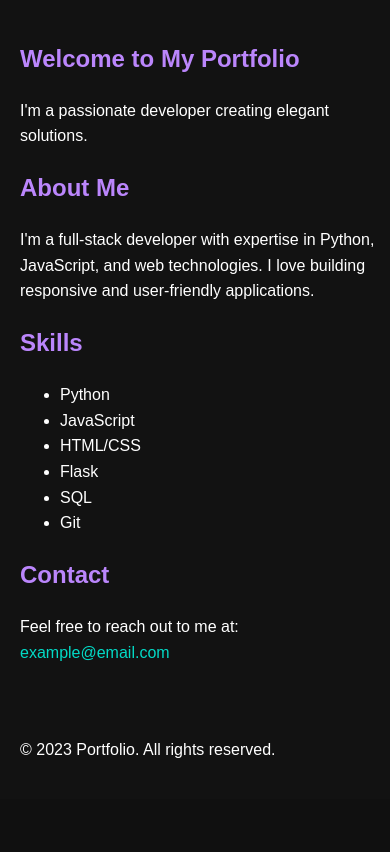
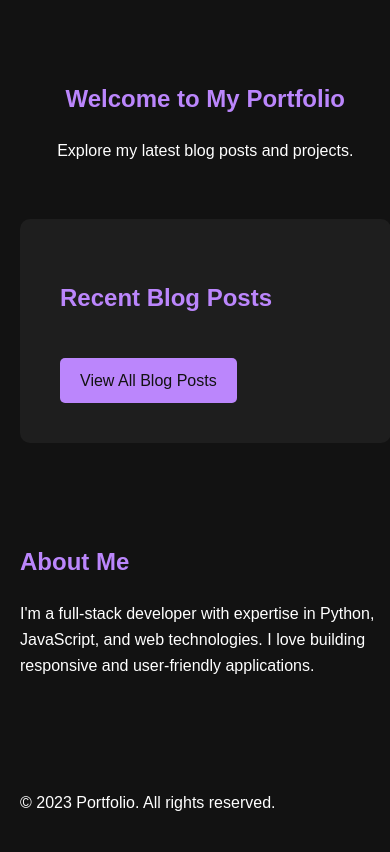
Before and after one commit to zill4/portfolio_site, a Flask app: page / in a window 390 px wide. Shown: the part 138-990 px from the top of the page. Before the commit the page ends 896 px from the top, so only its background shows below. Run offline with Flask 3, Linux system fonts and the light colour scheme.

Commit message:
Agent query: Please verify the following: 1. Is the home page displaying recent blog posts? 2. Is the dark mode theme applied correctly? 3. Are the navigation links (Home, Blog, Projects) working? 4. Is the layout responsive on different screen sizes?

```diff
--- a/routes/main.py
+++ b/routes/main.py
@@ -1,7 +1,9 @@
 from flask import Blueprint, render_template
+from models import BlogPost
 
 main_bp = Blueprint('main', __name__)
 
 @main_bp.route('/')
 def index():
-    return render_template('index.html')
+    recent_posts = BlogPost.query.order_by(BlogPost.date_posted.desc()).limit(5).all()
+    return render_template('index.html', recent_posts=recent_posts)
--- a/static/css/style.css
+++ b/static/css/style.css
@@ -49,11 +49,55 @@
     text-decoration: none;
 }
 
-.blog-post, .project {
+#hero {
+    text-align: center;
+    padding: 40px 0;
+}
+
+#recent-posts {
     background-color: rgba(255, 255, 255, 0.05);
+    padding: 40px;
+    margin-bottom: 40px;
+    border-radius: 10px;
+}
+
+.blog-post {
+    background-color: rgba(255, 255, 255, 0.1);
     padding: 20px;
     margin-bottom: 20px;
     border-radius: 5px;
+    transition: transform 0.3s ease;
+}
+
+.blog-post:hover {
+    transform: translateY(-5px);
+}
+
+.blog-post h3 {
+    margin-top: 0;
+}
+
+.date {
+    color: var(--secondary-color);
+    font-size: 0.9em;
+}
+
+.btn {
+    display: inline-block;
+    background-color: var(--accent-color);
+    color: var(--bg-color);
+    padding: 10px 20px;
+    border-radius: 5px;
+    margin-top: 20px;
+    transition: background-color 0.3s ease;
+}
+
+.btn:hover {
+    background-color: var(--secondary-color);
+}
+
+#about {
+    padding: 40px 0;
 }
 
 @media (max-width: 768px) {
--- a/templates/index.html
+++ b/templates/index.html
@@ -5,28 +5,24 @@
 {% block content %}
 <section id="hero">
     <h1>Welcome to My Portfolio</h1>
-    <p>I'm a passionate developer creating elegant solutions.</p>
+    <p>Explore my latest blog posts and projects.</p>
+</section>
+
+<section id="recent-posts">
+    <h2>Recent Blog Posts</h2>
+    {% for post in recent_posts %}
+    <article class="blog-post">
+        <h3><a href="{{ url_for('blog.blog_post', post_id=post.id) }}">{{ post.title }}</a></h3>
+        <p class="date">{{ post.date_posted.strftime('%Y-%m-%d') }}</p>
+        <p>{{ post.content[:150] }}{% if post.content|length > 150 %}...{% endif %}</p>
+        <a href="{{ url_for('blog.blog_post', post_id=post.id) }}">Read more</a>
+    </article>
+    {% endfor %}
+    <a href="{{ url_for('blog.blog') }}" class="btn">View All Blog Posts</a>
 </section>
 
 <section id="about">
     <h2>About Me</h2>
     <p>I'm a full-stack developer with expertise in Python, JavaScript, and web technologies. I love building responsive and user-friendly applications.</p>
 </section>
-
-<section id="skills">
-    <h2>Skills</h2>
-    <ul>
-        <li>Python</li>
-        <li>JavaScript</li>
-        <li>HTML/CSS</li>
-        <li>Flask</li>
-        <li>SQL</li>
-        <li>Git</li>
-    </ul>
-</section>
-
-<section id="contact">
-    <h2>Contact</h2>
-    <p>Feel free to reach out to me at: <a href="mailto:example@email.com">example@email.com</a></p>
-</section>
 {% endblock %}
```
